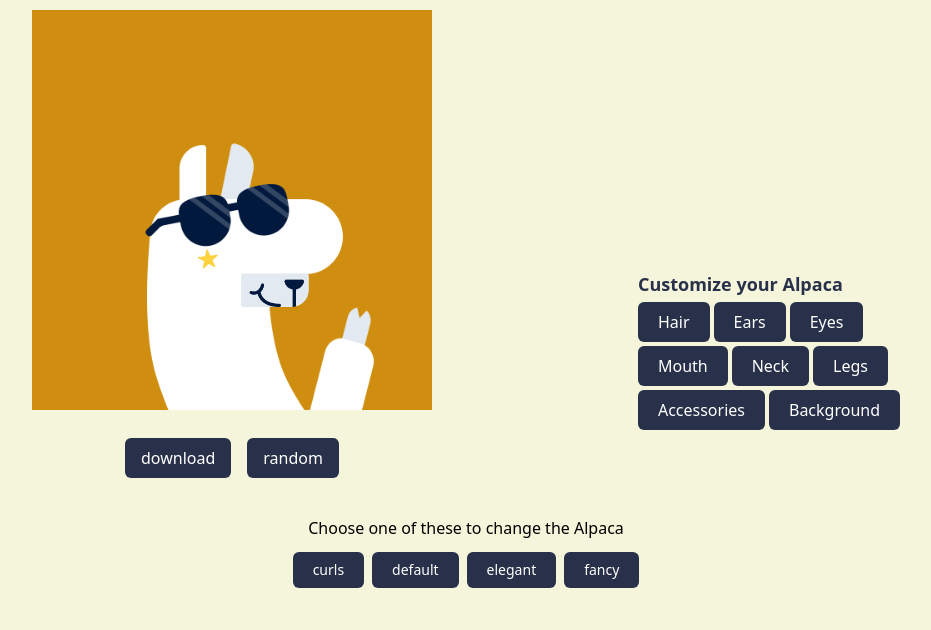
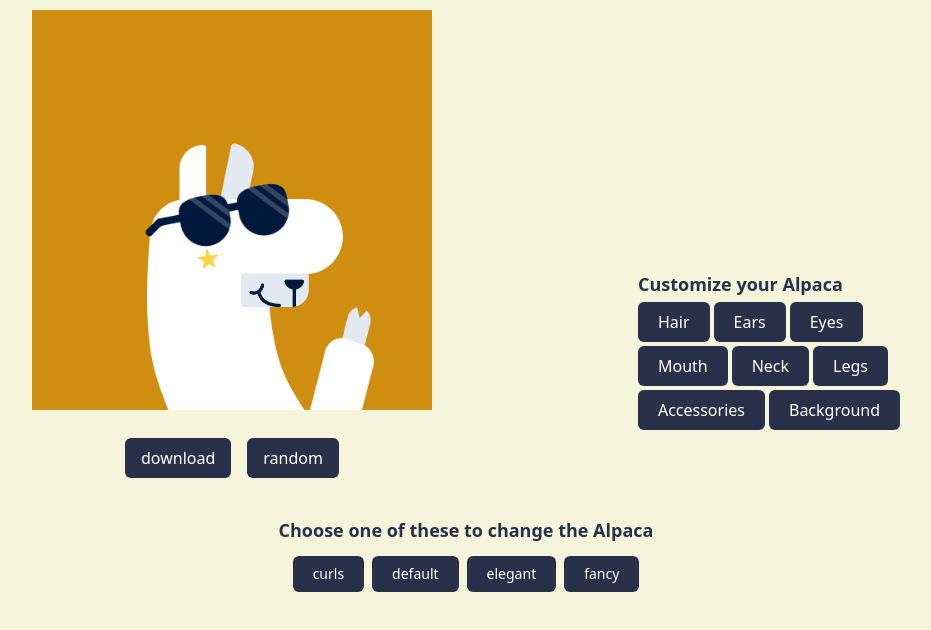
Before and after one commit to Aymanemadidi/Alpaca-project, a React (Vite) app: page / in a window 1280 px wide. Both pictures are taken after a click on the button "Hair". Shown: the top 630 px of the page, without its empty margins (174-1105 px from the left). Built offline with nearby package versions, Linux system fonts and the light colour scheme.

Commit message:
finished but still needs more styling

```diff
--- a/src/components/Main.js
+++ b/src/components/Main.js
@@ -308,7 +308,10 @@ function Main() {
         </div>
       </div>
       <div className="buttons-containers">
-        <p className="translate-y-4 text-center" hidden={shown === null}>
+        <p
+          className="translate-y-4 text-center text-lg text-navbar font-semibold"
+          hidden={shown === null}
+        >
           Choose one of these to change the Alpaca
         </p>
         <div className=" w-15 flex flex-wrap wra justify-center pt-7 gap-2">
```
